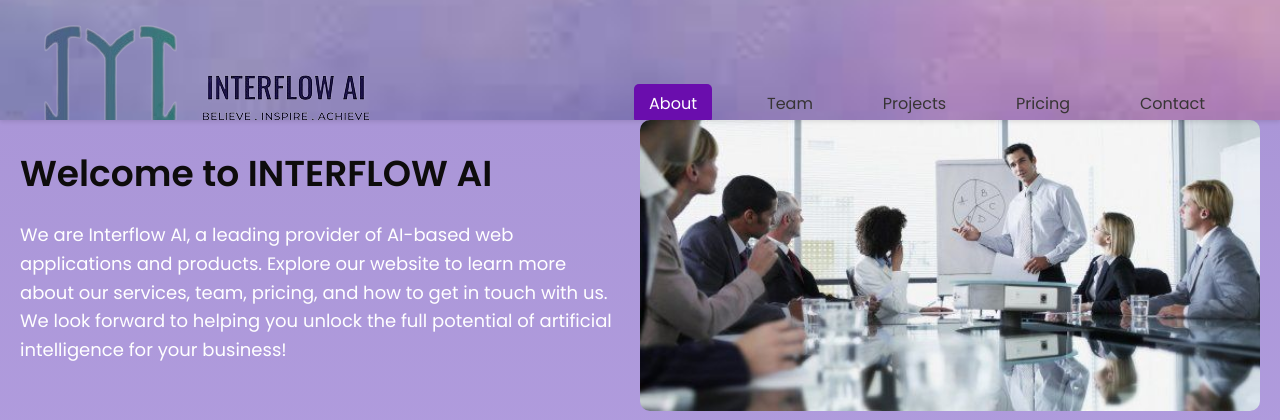
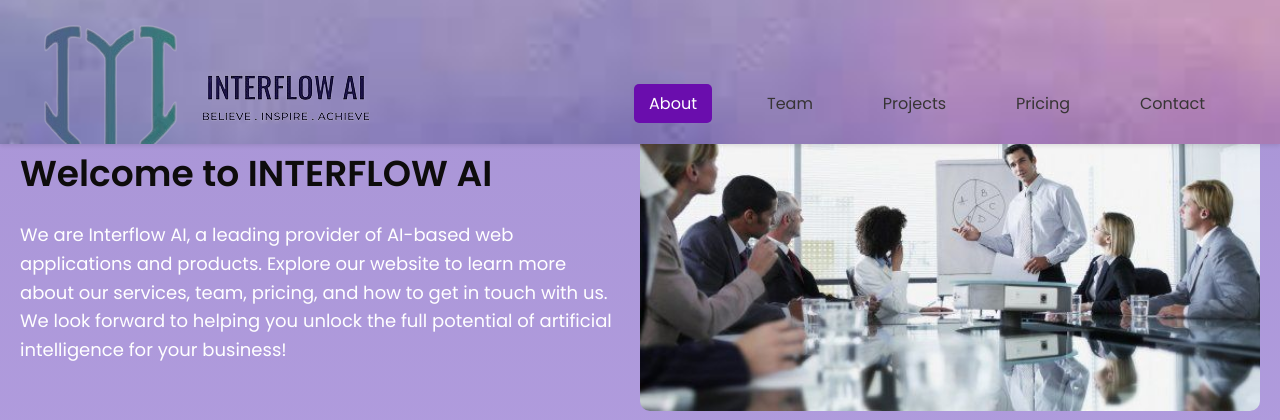
Before and after one commit to SurajeeKumar22aib47/interflow_ai_port, a Django app: page / in a window 1280 px wide. Shown: the top 420 px of the page. Run offline with Django 5.2, Linux system fonts and the light colour scheme.

Commit message:
use less

```diff
--- a/template/home.html
+++ b/template/home.html
@@ -31,7 +31,7 @@ header {
     top: 0;
     left: 0;
     width: 100%;
-    height: 15%;
+    height: 18%;
     padding: 0 20px; /* Adjusted padding */
     z-index: 1000;
     background: url('{% static 'bghead1.jpeg' %}') no-repeat center center/cover;
```
